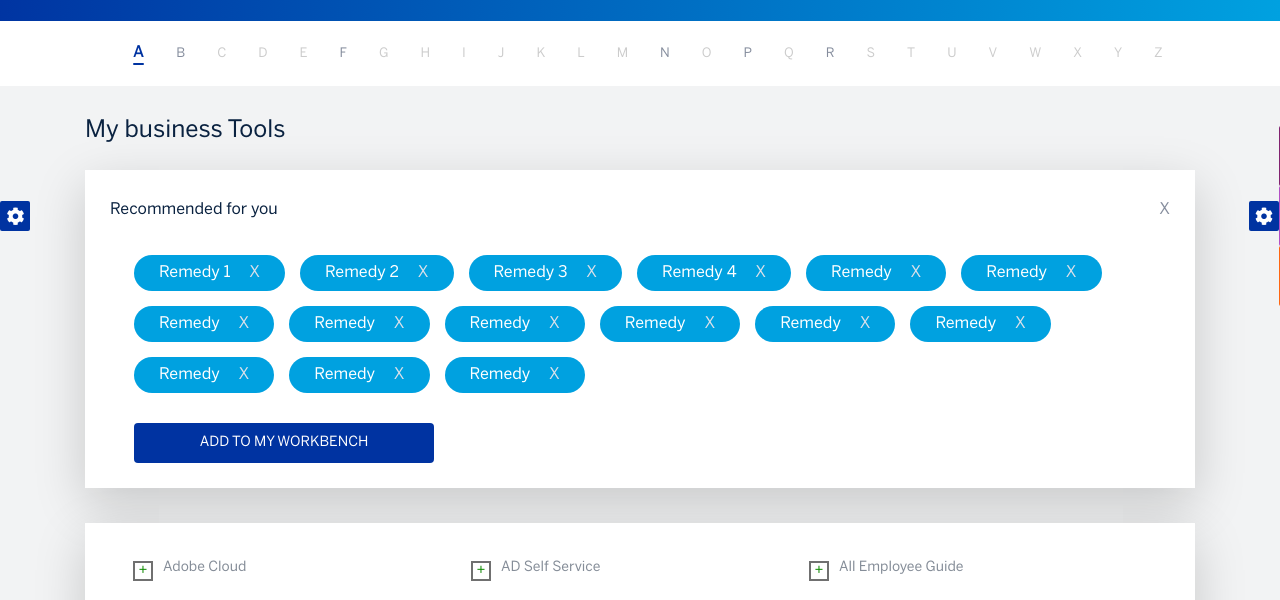
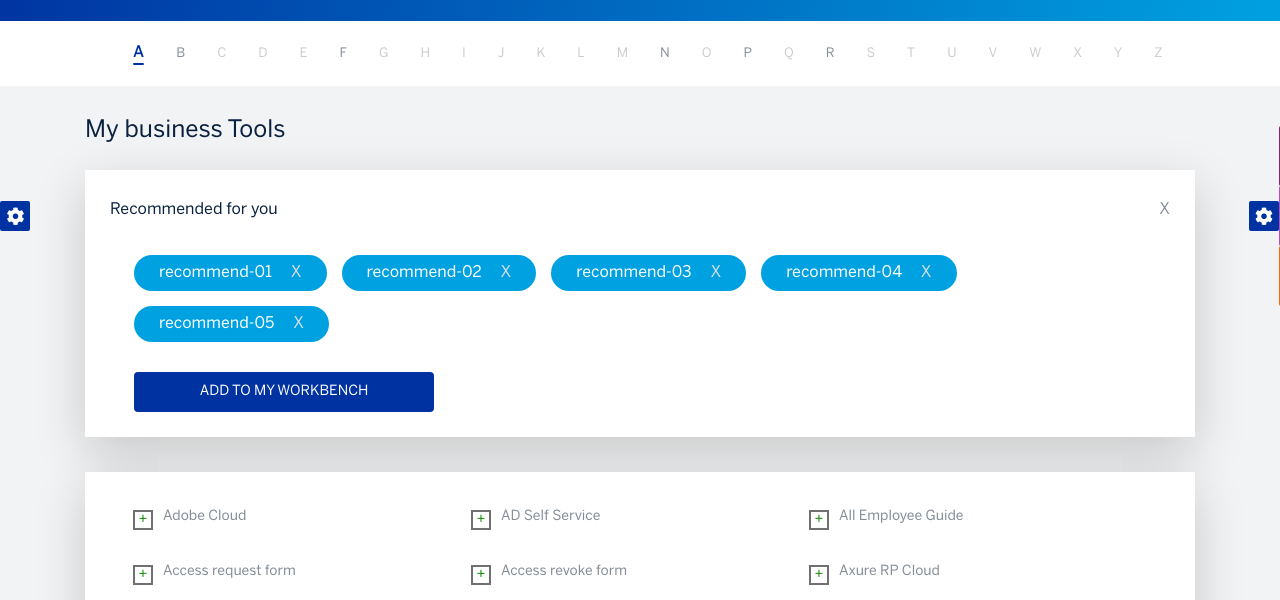
Before and after one commit to SheikhRashed/SB-Internet, a website: page business_tools.html in a window 1280 px wide. Shown: the part 169-769 px from the top of the page. Drawn offline with Linux system fonts and the light colour scheme.

Commit message:
recommended tools appears on modal

```diff
--- a/assets/js/app.js
+++ b/assets/js/app.js
@@ -1,5 +1,15 @@
+// @ts-nocheck
 'use strict';
-
+// UI Var
+const recomendDiv = document.querySelector('.business-Tools__reco');
+const appendDiv = document.querySelectorAll('.append');
+const alphabet = document.querySelector('#alphabet');
+const render = document.querySelector('.toolbox__render-item');
+const recommendedList = document.querySelector('.business-Tools__tool-item');
+const recommendItemList = document.querySelectorAll(
+    '.business-Tools__tool-item li'
+);
+// Tools box datas
 const toolsItem = [
     'Adobe Cloud',
     'AD Self Service',
@@ -24,8 +34,16 @@ const toolsItem = [
     'bond calculator',
     'forex form',
 ];
+// recommended box datas
 
-const alphabet = document.querySelector('#alphabet');
+let recommendedItem = [
+    'recommend-01',
+    'recommend-02',
+    'recommend-03',
+    'recommend-04',
+    'recommend-05',
+];
+// Render all data and append UI
 toolsItem.forEach((item) => {
     const li = document.createElement('li');
     // create link
@@ -33,21 +51,41 @@ toolsItem.forEach((item) => {
     link.className = 'alphabet-link';
     link.textContent = item;
     li.appendChild(link);
-    // console.log(item);
     alphabet.appendChild(li);
-    // item.add
 });
 
 // add toolsItem start
 alphabet.addEventListener('click', function (e) {
     if (e.target.classList.contains('alphabet-link')) {
         let text = e.target.textContent;
+        recommendedItem.push(text);
         let a = businessToolstoolitem.lastElementChild.cloneNode(true);
         a.children[0].innerHTML = `${text} <span class="delete">x</span>`;
         businessToolstoolitem.appendChild(a);
     }
 });
-// add toolsItem end
+
+recommendedItem.forEach((item) => {
+    // create li element
+    const li = document.createElement('li');
+    li.innerHTML = `
+        <a href="#">
+            ${item}
+            <span class="delete">X</span>
+        </a>
+    `;
+    let data = recommendedList.appendChild(li);
+
+    // append Item on Modal
+    const list2 = document.createElement('li');
+    list2.innerHTML = `
+    <span class="delete">✓</span>
+        <a href="#">
+            ${item}
+        </a>
+    `;
+    render.appendChild(list2);
+});
 
 // remove recommended toolsItem start
 let businessToolstoolitem = document.querySelector(
@@ -60,16 +98,15 @@ businessToolstoolitem.addEventListener('click', function (e) {
 });
 // remove recommended toolsItem end
 
-const recomendDiv = document.querySelector('.business-Tools__reco');
-
-const appendDiv = document.querySelectorAll('.append');
-console.log(appendDiv);
+// Recommended Div adding removing action
 
 appendDiv.forEach((item) => {
     item.addEventListener('click', () => {
         recomendDiv.classList.toggle('d-none');
     });
 });
+
+// Plugin Initalizations
 
 $(window).scroll(function () {
     if ($(window).scrollTop() >= 300) {
--- a/business_tools.html
+++ b/business_tools.html
@@ -173,12 +173,12 @@
 				<div class="card-box shadow-lg business-Tools__reco my-4">
 					<div class="business-Tools__top ">
 						<span class=" business-Tools__reco-title">Recommended for you</span>
-			<span  class="business-Tools__cross append"> X</span>
+						<span class="business-Tools__cross append"> X</span>
 
 					</div>
 					<div class="business-Tools__bottom px-4">
 						<ul class="business-Tools__tool-item">
-					<li>
+							<!-- <li>
 						<a href="#"> Remedy 1
 							<span class="delete">X</span>
 						</a>
@@ -202,64 +202,17 @@
 						<a href="#"> Remedy
 							<span class="delete">X</span>
 						</a>
-					</li>
-					<li>
-						<a href="#"> Remedy
-							<span class="delete">X</span>
-						</a>
-					</li>
-					<li>
-						<a href="#"> Remedy
-							<span class="delete">X</span>
-						</a>
-					</li>
-					<li>
-						<a href="#"> Remedy
-							<span class="delete">X</span>
-						</a>
-					</li>
-					<li>
-						<a href="#"> Remedy
-							<span class="delete">X</span>
-						</a>
-					</li>
-					<li>
-						<a href="#"> Remedy
-							<span class="delete">X</span>
-						</a>
-					</li>
-					<li>
-						<a href="#"> Remedy
-							<span class="delete">X</span>
-						</a>
-					</li>
-					<li>
-						<a href="#"> Remedy
-							<span class="delete">X</span>
-						</a>
-					</li>
-					<li>
-						<a href="#"> Remedy
-							<span class="delete">X</span>
-						</a>
-					</li>
-					<li>
-						<a href="#"> Remedy
-							<span class="delete">X</span>
-						</a>
-					</li>
-					<li>
-						<a href="#"> Remedy
-							<span class="delete">X</span>
-						</a>
-					</li>
+					</li> -->
+
 
 						</ul>
-				<button class="btn btn--primary" data-toggle="modal" data-target="#exampleModalCenter">Add to my workbench</button>
+						<button class="btn btn--primary" data-toggle="modal" data-target="#exampleModalCenter">Add to my
+							workbench</button>
 
 
 						<!-- Modal -->
-				<div class="modal fade modal__sucess" id="exampleModalCenter" tabindex="-1" role="dialog" aria-labelledby="exampleModalCenterTitle" aria-hidden="true">
+						<div class="modal fade modal__sucess" id="exampleModalCenter" tabindex="-1" role="dialog"
+							aria-labelledby="exampleModalCenterTitle" aria-hidden="true">
 							<div class="modal-dialog modal-dialog-centered" role="document">
 								<div class="modal-content">
 									<div class="modal-header border-0">
@@ -273,16 +226,13 @@
 										<p class="d-inline">The following business tools were successfully added to your Workbench page.</p>
 
 										<ul class="toolbox__render-item">
-								<li>
+											<!-- <li>
 									<span>✓</span>
 									<a href="#">Remedy</a>
-								</li>
+								</li> -->
 									</div>
 								</div>
-						<!-- <div class="modal-footer">
-						<button type="button" class="btn btn-secondary" data-dismiss="modal">Close</button>
-						<button type="button" class="btn btn-primary">Save changes</button>
-						</div> -->
+
 							</div>
 						</div>
 					</div>
@@ -291,7 +241,7 @@
 					<ul id="alphabet" class="demo">
 						<!--             -->
 					</ul>
-			<ul class="text-right pt-3 business-Tools__show" >
+					<ul class="text-right pt-3 business-Tools__show">
 						<li><a href="#">Show All ></a></li>
 						<li><a href="#" class="append">Recommended tools for you ></a></li>
 					</ul>
@@ -302,7 +252,8 @@
 					<button class="btn btn--primary" data-toggle="modal" data-target="#sugesstTool">Suggest IT</button>
 
 					<!-- Modal -->
-				<div class="modal fade modalReqTool" id="sugesstTool" tabindex="-1" role="dialog" aria-labelledby="exampleModalCenterTitle" aria-hidden="true">
+					<div class="modal fade modalReqTool" id="sugesstTool" tabindex="-1" role="dialog"
+						aria-labelledby="exampleModalCenterTitle" aria-hidden="true">
 						<div class="modal-dialog modal-dialog-centered" role="document">
 							<div class="modal-content">
 								<div class="modal-header border-0">
@@ -313,7 +264,8 @@
 								</div>
 								<div class="modal-body ">
 									<p>
-							Please provide the details of the business tool required, and we will be sure to add it to the business tool page.
+										Please provide the details of the business tool required, and we will be sure to add it to the
+										business tool page.
 									</p>
 									<form id="bt-request-form">
 										<div class="form-group">
@@ -335,7 +287,8 @@
 											</select>
 										</div>
 										<div class="form-group">
-								<label for="corporateLine">The business line/corporate function where the tool will be used</label>
+											<label for="corporateLine">The business line/corporate function where the tool will be
+												used</label>
 											<select class="form-control" id="corporateLine">
 												<option>Select an option</option>
 											</select>
@@ -356,34 +309,12 @@
 
 										<div class="border-0 ml-auto">
 											<!-- <button type="button" class="btn btn-secondary" data-dismiss="modal">Close</button> -->
-								<button type="submit" class="btn btn--primary"  data-dismiss="modal" id="sendRequest">Send My Request</button>
+											<button type="submit" class="btn btn--primary" data-dismiss="modal" id="sendRequest">Send My
+												Request</button>
 										</div>
 
 									</form>
 								</div>
-
-
-
-  <!-- Modal -->
-  <!-- <div class="modal sucess fade" id="sucess" tabindex="-1" role="dialog" aria-labelledby="exampleModalLabel" aria-hidden="true">
-	<div class="modal-dialog" role="document">
-	  <div class="modal-content">
-		<div class="modal-header">
-		  <h5 class="modal-title" id="exampleModalLabel">Modal title</h5>
-		  <button type="button" class="close" data-dismiss="modal" aria-label="Close">
-			<span aria-hidden="true">&times;</span>
-		  </button>
-		</div>
-		<div class="modal-body">
-		  ...
-		</div>
-		<div class="modal-footer">
-		  <button type="button" class="btn btn-secondary" data-dismiss="modal">Close</button>
-		  <button type="button" class="btn btn-primary">Save changes</button>
-		</div>
-	  </div>
-	</div>
-  </div> -->
 
 							</div>
 						</div>
```
Lines whose indentation alone changed are shown as unchanged.
